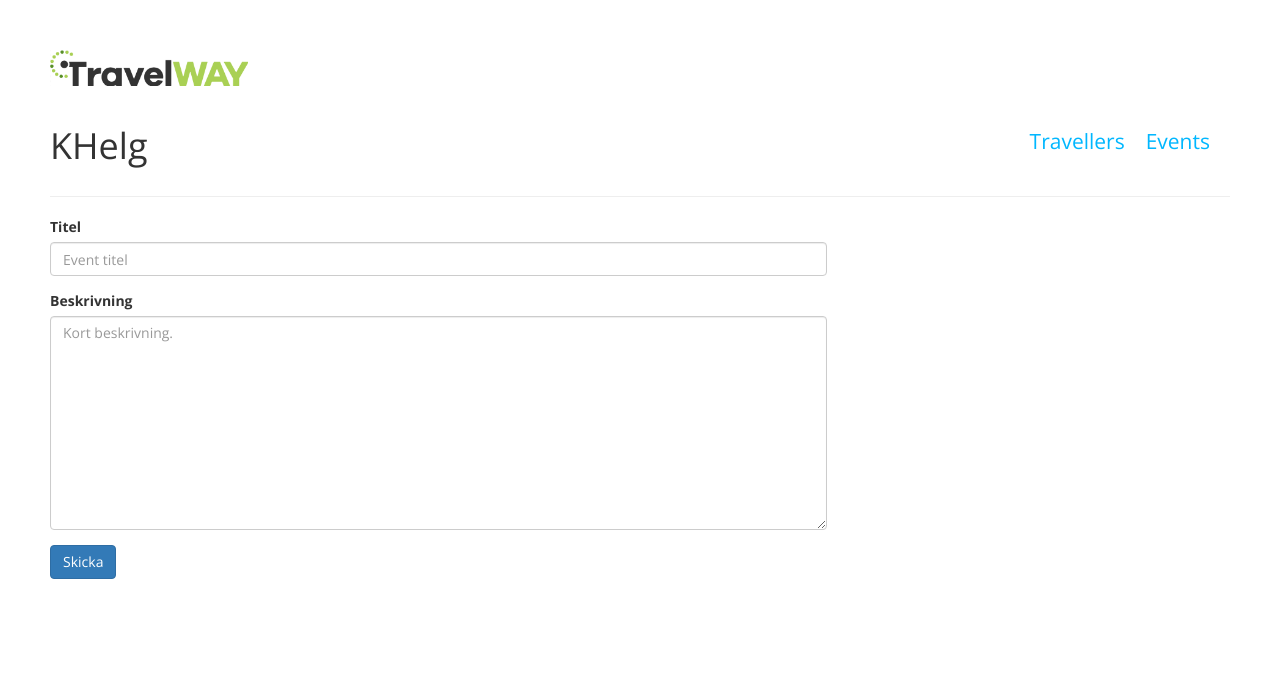
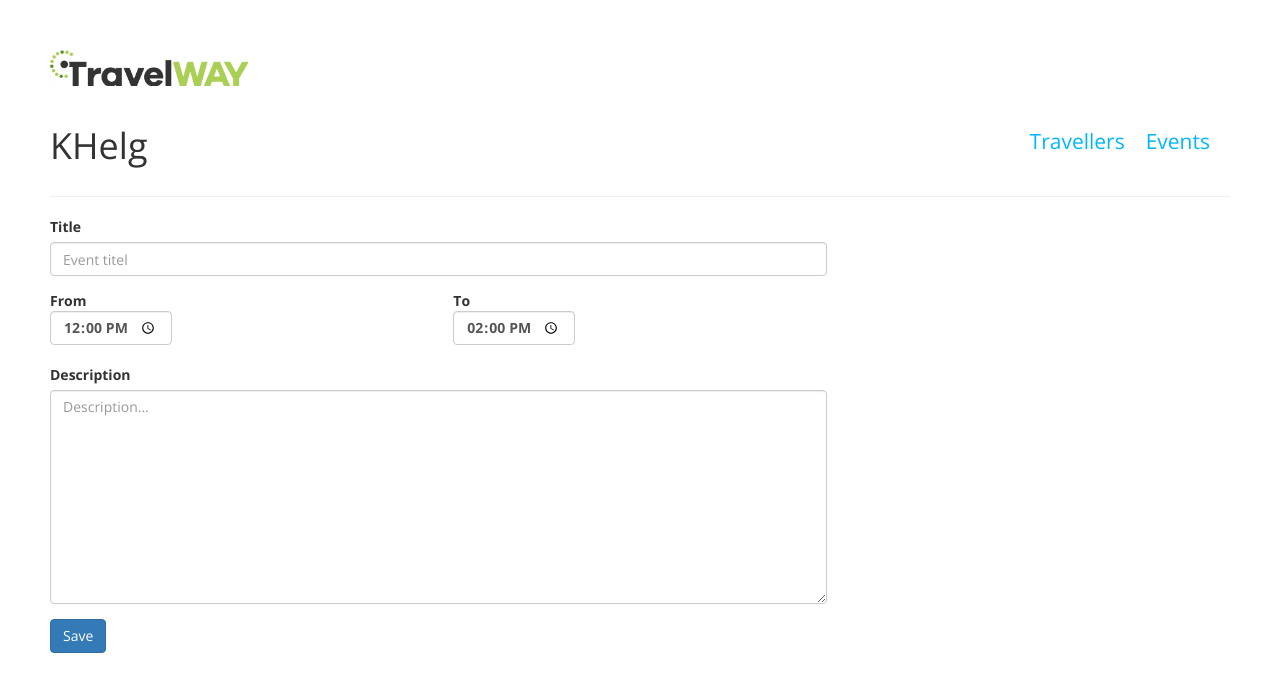
Before and after one commit to jayway/KHelg2015-Team4-server, a Node server app: page /events/new in a window 1280 px wide. Shown: the top 692 px of the page. Run offline with Node 20, Linux system fonts and the light colour scheme; some libraries are stand-ins or nearby versions.

Commit message:
Add time to events

```diff
--- a/public/stylesheets/style.css
+++ b/public/stylesheets/style.css
@@ -57,3 +57,8 @@ a {
 .actions {
   width: 1%;
 }
+
+td time {
+  overflow: hidden;
+  white-space: nowrap;
+}
--- a/routes/events.js
+++ b/routes/events.js
@@ -9,7 +9,8 @@ router.get('/', function(req, res, next) {
     if (ct && ct == 'application/json') {
         res.send(db.events);
     } else {
-        res.render('events', { events: db.events });
+        var sorted = _.sortBy(db.events, 'from');
+        res.render('events', { events: sorted });
     }
 
 });
--- a/store.js
+++ b/store.js
@@ -5,6 +5,6 @@
 var database = {
     users : [{"name":"Mike",passport: "123456", allergies: "ägg", "email":"michael.kober@jayway.com","longitude": "12.784406","latitude": "55.941582"}, {"name":"Erik","email":"erik@jayway.com","longitude": "12.804137","latitude": "55.945024"}, {"name":"Andreas","email":"andreas@jayway.com","longitude": "12.770166","latitude": "55.960413"}],
     logMessages: [{"name": "Nisse", message: "Snart dags att skriva in passnummmer."}],
-    events: [{"title":"Going out for a beer","description":"Örenäs is know for it's famous pubs and local breweries. Let's go out and drink some beers.", participants:[{"name": "Mike", "id":"0"}]}]
+    events: [{"title":"Going out for a beer","description":"Örenäs is know for it's famous pubs and local breweries. Let's go out and drink some beers.", from: "20:00", to: "23:00", participants:[{"name": "Mike", "id":"0"}]}]
 };
 module.exports = database;
--- a/views/add-new-event.jade
+++ b/views/add-new-event.jade
@@ -7,13 +7,21 @@ block content
 
         form(action="/events" method="post")
           div.form-group
-            label(for="inputTitle") Titel
+            label(for="inputTitle") Title
             input(type="text" name="title" class="form-control" id="inputTitle" placeholder="Event titel")
 
+          div.form-group.row
+            .col-xs-6.col-sm-6.col-md-6.col-lg-6
+              label(for="inputTitle") From
+                input(type="time" name="from" class="form-control", value="12:00")
+            .col-xs-6.col-sm-6.col-md-6.col-lg-6
+              label(for="inputTitle") To
+                input(type="time" name="to" class="form-control", value="14:00")
+
           div.form-group
-            label(for="inputDescription") Beskrivning
-            textarea(type="text" name="description" rows="10" cols="50" class="form-control" id="inputDescription" placeholder="Kort beskrivning.")
+            label(for="inputDescription") Description
+            textarea(type="text" name="description" rows="10" cols="50" class="form-control" id="inputDescription" placeholder="Description...")
 
 
-          button(type="submit" class="btn btn-primary") Skicka
+          button(type="submit" class="btn btn-primary") Save
     .chat.col-xs-12.col-sm-4.col-md-4.col-lg-4
```
Also changed, not shown: views/events.jade (+6 -3 lines).
